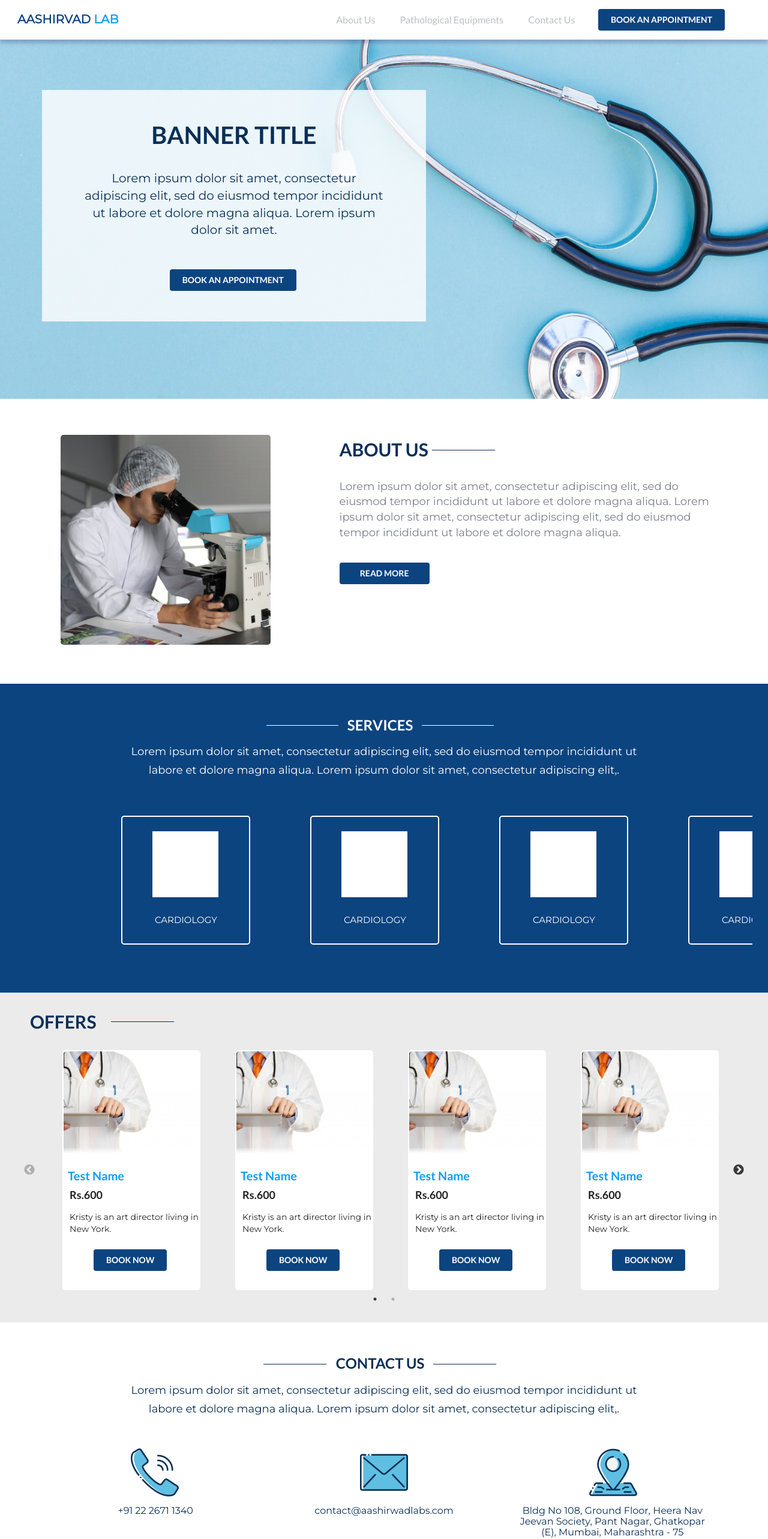
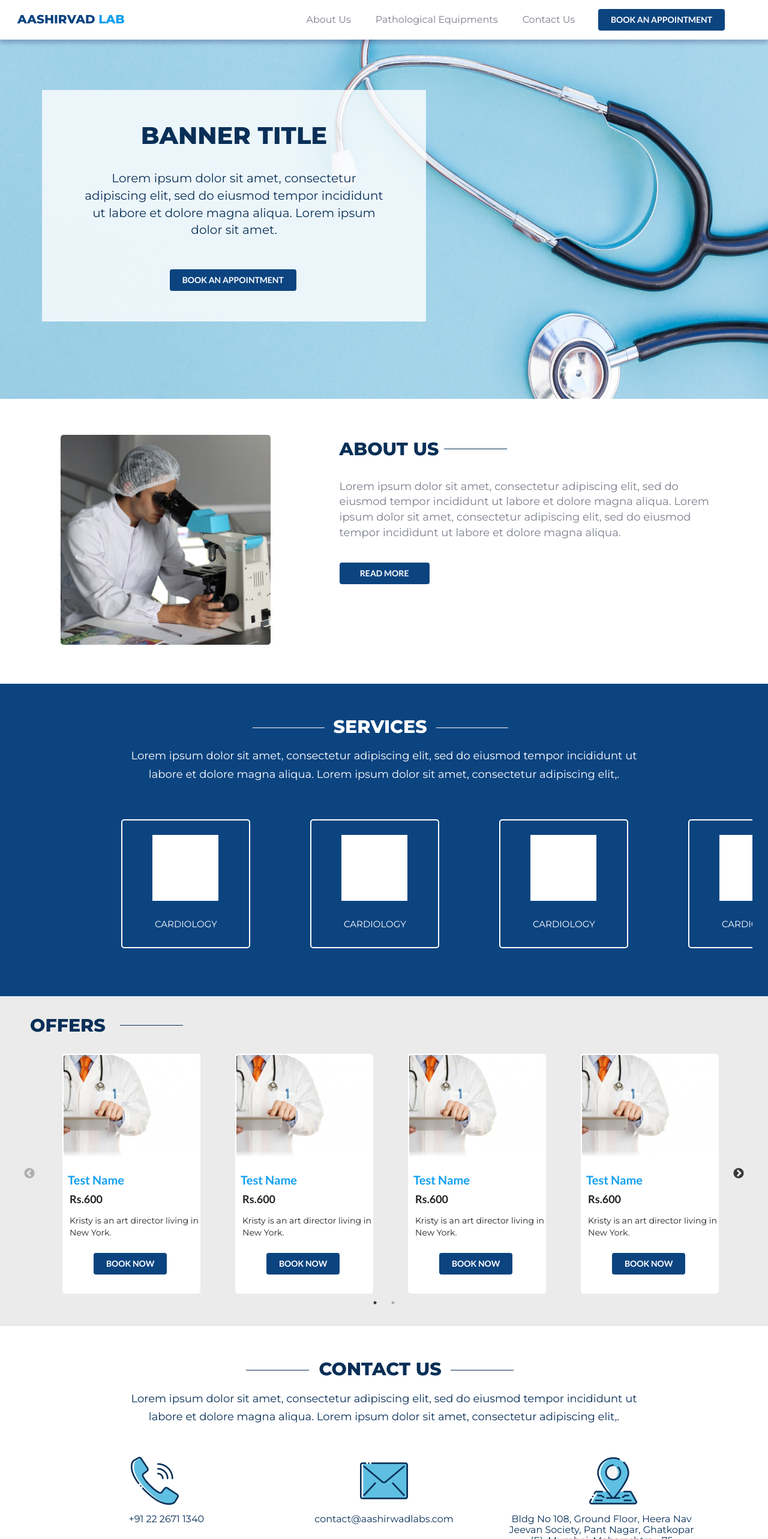
Before and after one commit to RohitGeddam-tech/Aashirvad, a React (Create React App) app: page /Aashirvad/Contacts in a window 1280 px wide. Shown: the top 2566 px of the page at 60% size. Built offline with nearby package versions, Linux system fonts and the light colour scheme.

Commit message:
latest commit

```diff
--- a/src/Components/CSS/Contacts.css
+++ b/src/Components/CSS/Contacts.css
@@ -25,6 +25,13 @@
     width: 99%;
 }
 
+.atthemiddle{
+    font-family: 'Montserrat', sans-serif;
+    font-weight: 800;
+    color: #092F57;
+    font-size: 30px;
+}
+
 .atheader{
     display: flex;
     align-items: center;
@@ -34,9 +41,6 @@
     padding-top: 29px;
 }
 
-.atthemiddle{
-    color: #092F57;
-}
 
 .inthecenter{
     font-style: normal;
@@ -65,11 +69,11 @@
 .contentsheet{
     width: 85%;
     height: fit-content;
+    margin-top: 15px;
     display: flex;
-    align-items: inherit;
-    justify-content: space-between;
-    margin-top: 15px;
+    justify-content: space-around;
 }
+
 
 .theheader{
     width: 30%;
@@ -80,6 +84,7 @@
     font-style: normal;
     line-height: 18px;
 }
+
 /*
 .spana{
     text-align: center;
@@ -97,49 +102,45 @@
     display: flex;
     flex-flow: row wrap;
     justify-content: space-between;
+    align-items: center;
     margin-bottom: 15px;
     width: 90%;
+    margin-left: 8px;
 }
 
 .imgmobsheet{
     width: 20%;
+    height: 90%;
     display: flex;
     justify-content: space-between;
+    align-items: center;
     flex-flow: column wrap;
 }
 
 .contentmobsheet{
-    width: 72%;
-    height: 100%;
+    width: 79%;
+    height: 90%;
     display: flex;
     flex-flow: column wrap;
-    justify-content: space-around;
-}
-
-.amob{
-    margin-top: 130px;
-}
-
-.aspanmob{
-    margin-top: 15px;
+    justify-content: space-between;
 }
 
 .sheetmobimg{
     width: 50px;
     height: 50px;
-    margin-left: 18px;
-    margin-top:10px;
+    margin-top: 15px;
+    margin-bottom: 15px;
 }
 
 .themobheader{
     font-size: 18px;
     text-align: start;
     color: #092F57;
-    margin: auto;
     margin-left: 0 !important;
     font-style: normal;
     font-weight: 500;
     line-height: 20px;
+    padding-top: 25px;
 }
 
 /*mob view ends*/
--- a/src/Components/CSS/Header.css
+++ b/src/Components/CSS/Header.css
@@ -46,6 +46,7 @@ header{
     font-style: normal;
     font-weight: 500;
     font-size: 16px;
+    color: #7B7F8C;
   }
 
   .mobbtn{
@@ -74,10 +75,11 @@ header{
 }
 
 a.item.itemname{
-  color: rgba(123, 127, 140, 0.5);
+  color: #7B7F8C !important;
   margin-top: 25px;
   font-size: 16px;
-  font-weight: 500;
+  font-weight: 400;
+  font-family: 'Montserrat' !important;
 }
 
 .itembtn{
--- a/src/Components/CSS/Home.css
+++ b/src/Components/CSS/Home.css
@@ -45,7 +45,8 @@
     text-transform: uppercase;
     padding-top: 50px;
     font-style: bold;
-    font-weight: bolder;
+    font-family: 'Montserrat', sans-serif;
+    font-weight: 800;
     font-size: 40px;
     text-align: center;
     color: rgba(9, 47, 87, 1);
@@ -95,14 +96,14 @@
 
   .mobh{
     text-align: center;
-    margin: auto;
     text-transform: uppercase;
-    padding-top: 60px;
     font-style: normal;
-    font-weight: bold;
+    font-family: 'Montserrat', sans-serif;
+    font-weight: 800;
     font-size: 30px;
     text-align: center;
     color: rgba(9, 47, 87, 1);
+    margin-bottom: 20px !important;
   }
 
   .mobdata{
@@ -112,14 +113,14 @@
     flex-direction: column;
     align-items: center;
     justify-content: center;
-    margin-top: 30px;
   }
 
   .lead.mobilep{
     text-align: center;
     font-size: 18px;
     color: #092F57;
-    font-weight: 500;
+    font-weight: 400;
+    margin-top: 20px;
   }
 
   .item.mobbutton{
--- a/src/Components/CSS/Offers.css
+++ b/src/Components/CSS/Offers.css
@@ -13,11 +13,10 @@
     margin-left: 50px;
 }
 
-
-
 .intr h2{
     margin-top: 30px;
     font-style: normal;
+    font-family: 'Montserrat', sans-serif;
     font-weight: 800;
     font-size: 30px;
     line-height: 37px;
@@ -106,6 +105,7 @@ button.slick-prev:before{
     align-items: center;
     text-transform: uppercase;
     color: #092F57;
+    font-family: 'Montserrat', sans-serif;
 }
 
 /*mob view ends*/
--- a/src/Components/CSS/Services.css
+++ b/src/Components/CSS/Services.css
@@ -20,6 +20,12 @@
     color: white;
     font-style: bold;
     padding-top: 29px;
+  }
+
+  .inthemiddle{
+    font-weight: 800;
+    font-family: 'Montserrat', sans-serif;
+    font-size: 30px;
   }
 
   .head img{
--- a/src/Components/Contacts.js
+++ b/src/Components/Contacts.js
@@ -44,12 +44,16 @@ const Desksecond = () => {
             <div className='imgsheet'>
                 <a href='tel:++912226711340'><img className='sheetimg' src={call} /></a>
                 <a href='mailto:webmaster@example.com'><img className='sheetimg' src={email} /></a>
-                <img className='sheetimg' src={location} />
+                <a href='https://goo.gl/maps/m8AC5t2PACm9azK48'><img className='sheetimg' src={location} /></a>
             </div>
             <div className='contentsheet'>
-                <a href='tel:++912226711340' className='theheader'><span class="theheader">+91 22 2671 1340</span></a>
-                <a href='mailto:contact@aashirwadlabs.com' className='theheader'><span class="theheader">contact@aashirwadlabs.com</span></a>
-                <p class="theheader">Bldg No 108, Ground Floor, Heera Nav Jeevan Society, Pant Nagar, Ghatkopar (E), Mumbai, Maharashtra - 75</p>
+                <a href='tel:++912226711340' className='theheader'>+91 22 2671 1340</a>
+                <a href='mailto:contact@aashirwadlabs.com' className='theheader'>contact@aashirwadlabs.com</a>
+                <a href='https://goo.gl/maps/m8AC5t2PACm9azK48' className='theheader'>
+
+                    Bldg No 108, Ground Floor, Heera Nav Jeevan Society, Pant Nagar, Ghatkopar (E), Mumbai, Maharashtra - 75
+
+                </a>
             </div>
         </div>
     )
@@ -61,13 +65,15 @@ const Mobsecond = () => {
         <div className='mainmobsheet'>
             <div className='imgmobsheet'>
                 <a href='tel:++912226711340'><img className='sheetmobimg' src={call} /></a>
-                <a href='mailto:webmaster@example.com'><img className='sheetmobimg' src={email} /></a>
-                <img className='sheetmobimg' src={location} style={{marginBottom:'50px'}}/>
+                <a style={{marginBottom:'20px'}} href='mailto:webmaster@example.com'><img className='sheetmobimg' src={email} /></a>
+                <a href='https://goo.gl/maps/m8AC5t2PACm9azK48'><img className='sheetmobimg' src={location}/></a>
             </div>
             <div className='contentmobsheet'>
-                <a href='tel:+912226711340' className='aspanmob'><span class="themobheader">+91 22 2671 1340</span></a>
-                <a href='mailto:contact@aashirwadlabs.com' className='amob'><p class="themobheader">contact@aashirwadlabs.com</p></a>
-                <p class="themobheader" style={{marginBottom:'35px'}}>Bldg No 108, Ground Floor, Heera Nav Jeevan Society, Pant Nagar, Ghatkopar (E), Mumbai, Maharashtra - 75</p>
+                <a href='tel:+912226711340' className='themobheader'>+91 22 2671 1340</a>
+                <a href='mailto:contact@aashirwadlabs.com' className='themobheader'>contact@aashirwadlabs.com</a>
+                <a href='https://goo.gl/maps/m8AC5t2PACm9azK48' className="themobheader">
+                        Bldg No 108, Ground Floor, Heera Nav Jeevan Society, Pant Nagar, Ghatkopar (E), Mumbai, Maharashtra - 75
+                </a>
             </div>
         </div>
     )
--- a/src/Components/Slickslide.js
+++ b/src/Components/Slickslide.js
@@ -16,7 +16,7 @@ export default class Responsive extends Component {
         initialSlide: 0,
         responsive: [
           {
-            breakpoint: 1024,
+            breakpoint: 1050,
             settings: {
               slidesToShow: 3,
               slidesToScroll: 3,
--- a/src/index.css
+++ b/src/index.css
@@ -2,10 +2,11 @@
 /*
 font-family: 'Montserrat', sans-serif; */
 
-@import url('https://fonts.googleapis.com/css2?family=Montserrat&display=swap');
+@import url('https://fonts.googleapis.com/css2?family=Montserrat:wght@400;800&display=swap');
 body {
   margin: 0;
   font-family: 'Montserrat', sans-serif;
+  font-weight: 400;
   -webkit-font-smoothing: antialiased;
   -moz-osx-font-smoothing: grayscale;
 }
```
